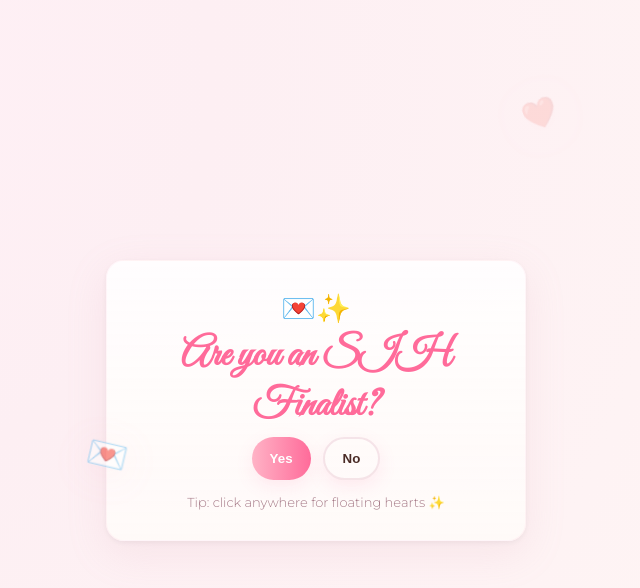
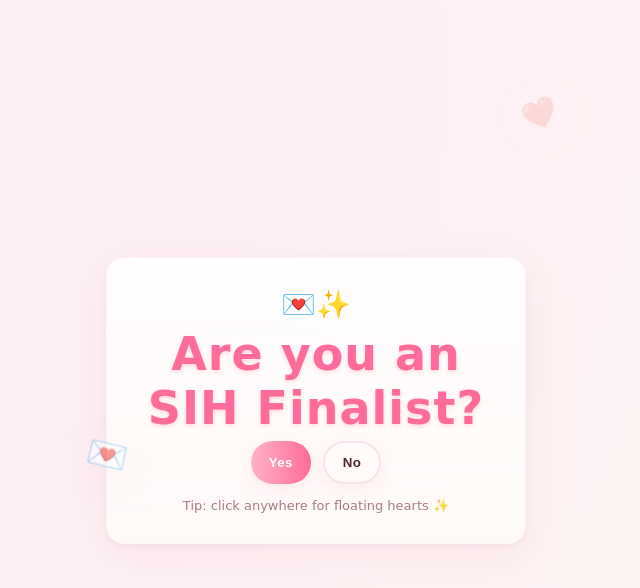
Before and after one commit to TAMILJUNIOR/SIH_FINALIST, a plain HTML site: page index.html in a window 1280 px wide. Shown: the whole page, without its empty margins (324-964 px from the left). Drawn offline with Linux system fonts and the light colour scheme.

Commit message:
Update style.css

```diff
--- a/style.css
+++ b/style.css
@@ -9,27 +9,42 @@
 
 /* GENERAL */
 *{box-sizing:border-box}
-body{margin:0;font-family: 'Montserrat', system-ui, -apple-system, 'Segoe UI', Roboto, 'Helvetica Neue', Arial; color:var(--ink);}
+body{
+  margin:0;
+  font-family: 'Montserrat', system-ui, -apple-system, 'Segoe UI', Roboto, 'Helvetica Neue', Arial;
+  color:var(--ink);
+}
 
-/* Floating canvas for hearts — let clicks pass through */
+/* Floating hearts layer (does NOT block clicks) */
 .float-canvas{
   position: fixed;
   inset: 0;
-  pointer-events: none; /* <-- allow clicks to pass through to buttons */
+  pointer-events: none;
   z-index: 50;
 }
 
-/* ensure login card and letter frame sit above hearts */
+/* UI sits above hearts */
 .login-card, .letter-frame, .denied-card {
   position: relative;
-  z-index: 100; /* bring UI above hearts */
+  z-index: 100;
 }
 
 /* LOGIN PAGE ROMANTIC */
 .login-body-romantic{
   min-height:100vh;
   background: radial-gradient(circle at 10% 10%, #fff0f6 0%, #fdeff3 30%, #fff7f5 100%);
-  display:flex;align-items:center;justify-content:center;
+  display:flex;
+  align-items:center;
+  justify-content:center;
+}
+
+/* Romantic font overrides for login page */
+.login-card,
+.login-title,
+.login-sub,
+.btn,
+.tip {
+  font-family: 'Poppins', 'Parisienne', cursive !important;
 }
 
 .login-card{
@@ -43,40 +58,95 @@ body{margin:0;font-family: 'Montserrat', system-ui, -apple-system, 'Segoe UI', R
   border:1px solid rgba(255, 120, 160, 0.06);
 }
 
-.logo-hearts{font-size:28px; margin-bottom:6px}
-.login-title{font-family:'Great Vibes', cursive; font-size:40px; margin:6px 0; color:var(--accent); text-shadow: 0 1px 0 #fff;}
-.login-sub{color:#8a5a65;margin:8px 0 18px}
+.logo-hearts{
+  font-size:28px;
+  margin-bottom:6px;
+}
 
-.btns{display:flex;gap:12px;justify-content:center;flex-wrap:wrap}
+.login-title{
+  font-family: 'Parisienne', cursive !important;
+  font-size:46px;
+  margin:6px 0;
+  color:var(--accent);
+  letter-spacing:1px;
+  text-shadow: 0 2px 4px rgba(255,140,170,0.3);
+}
+
+.login-sub{
+  font-family: 'Poppins', sans-serif !important;
+  font-size:16px;
+  font-weight:400;
+  color:#a86878;
+  margin:8px 0 20px;
+}
+
+.btns{
+  display:flex;
+  gap:12px;
+  justify-content:center;
+  flex-wrap:wrap;
+}
+
 .btn{
   cursor:pointer;
   border:0;
   padding:12px 18px;
   border-radius:999px;
   font-weight:600;
+  font-family:'Poppins', sans-serif !important;
+  letter-spacing:0.3px;
   box-shadow:0 6px 18px rgba(255,107,154,0.12);
   transition:transform .16s ease, box-shadow .16s;
 }
-.btn.yes{background: linear-gradient(90deg,#ffb3c6,#ff6b9a); color:white;}
-.btn.no{background:transparent;border:2px solid rgba(200,120,150,0.18); color:var(--ink);}
 
-.btn:hover{transform:translateY(-4px);box-shadow:0 18px 30px rgba(255,107,154,0.14)}
+.btn.yes{
+  background: linear-gradient(90deg,#ffb3c6,#ff6b9a);
+  color:white;
+}
+
+.btn.no{
+  background:transparent;
+  border:2px solid rgba(200,120,150,0.18);
+  color:var(--ink);
+}
+
+.btn:hover{
+  transform:translateY(-4px);
+  box-shadow:0 18px 30px rgba(255,107,154,0.14);
+}
 
 /* TIP */
-.tip{display:block;margin-top:14px;color:#a67a88;font-size:13px}
+.tip{
+  display:block;
+  margin-top:14px;
+  color:#a67a88;
+  font-size:13px;
+}
 
 /* LETTER PAGE */
 .letter-body-romantic{
   min-height:100vh;
   background: url('images/paper-bg.jpg') center/cover fixed no-repeat;
-  display:flex;align-items:center;justify-content:center;
+  display:flex;
+  align-items:center;
+  justify-content:center;
   padding:40px;
 }
 
-#letter-stage{position:relative;width:100%;max-width:880px}
-.vignette{position:absolute;inset:0;background:radial-gradient(ellipse at center, rgba(255,255,255,0) 0%, rgba(0,0,0,0.06) 70%);border-radius:12px;pointer-events:none;}
+#letter-stage{
+  position:relative;
+  width:100%;
+  max-width:880px;
+}
 
-/* Letter frame */
+.vignette{
+  position:absolute;
+  inset:0;
+  background:radial-gradient(ellipse at center, rgba(255,255,255,0) 0%, rgba(0,0,0,0.06) 70%);
+  border-radius:12px;
+  pointer-events:none;
+}
+
 .letter-frame{
   position:relative;
   background: linear-gradient(180deg, rgba(255,250,243,0.95), rgba(255,246,240,0.9));
@@ -92,8 +162,11 @@ body{margin:0;font-family: 'Montserrat', system-ui, -apple-system, 'Segoe UI', R
   top: -18px;
   background: var(--gold);
   color: white;
-  width:46px;height:46px;
-  display:flex;align-items:center;justify-content:center;
+  width:46px;
+  height:46px;
+  display:flex;
+  align-items:center;
+  justify-content:center;
   border-radius:50%;
   font-weight:700;
   box-shadow:0 8px 20px rgba(212,165,135,0.3);
@@ -118,10 +191,8 @@ body{margin:0;font-family: 'Montserrat', system-ui, -apple-system, 'Segoe UI', R
   overflow:auto;
   padding-right:6px;
   white-space: pre-line;
-
 }
 
-/* signature and emoji row */
 .signature{
   margin-top:28px;
   font-style:italic;
@@ -129,19 +200,42 @@ body{margin:0;font-family: 'Montserrat', system-ui, -apple-system, 'Segoe UI', R
   font-size:18px;
   color:#7a4a4a;
 }
-.emoji-row{text-align:center;margin-top:16px;font-size:22px}
+
+.emoji-row{
+  text-align:center;
+  margin-top:16px;
+  font-size:22px;
+}
 
 /* DENIED PAGE */
 .denied-body-romantic{
-  min-height:100vh;display:flex;align-items:center;justify-content:center;
+  min-height:100vh;
+  display:flex;
+  align-items:center;
+  justify-content:center;
   background: linear-gradient(180deg,#fffafc,#fff2f5);
 }
 
 .denied-card{
-  width:96%;max-width:600px;padding:28px;border-radius:14px;text-align:center;background:var(--paper);box-shadow:0 12px 40px rgba(160,82,120,0.06)
+  width:96%;
+  max-width:600px;
+  padding:28px;
+  border-radius:14px;
+  text-align:center;
+  background:var(--paper);
+  box-shadow:0 12px 40px rgba(160,82,120,0.06);
 }
-.denied-card h2{font-family:'Great Vibes',cursive;color:var(--accent);font-size:36px;margin:8px 0}
-.denied-card p{color:#6b3f46}
+
+.denied-card h2{
+  font-family:'Great Vibes',cursive;
+  color:var(--accent);
+  font-size:36px;
+  margin:8px 0;
+}
+
+.denied-card p{
+  color:#6b3f46;
+}
 
 /* small screens */
 @media (max-width:520px){
@@ -150,12 +244,14 @@ body{margin:0;font-family: 'Montserrat', system-ui, -apple-system, 'Segoe UI', R
   .letter-heading{font-size:34px}
 }
 
-/* heart bubble style generated by JS */
+/* heart style */
 .heart {
   position:fixed;
   pointer-events:none;
   width:32px;height:32px;
-  display:flex;align-items:center;justify-content:center;
+  display:flex;
+  align-items:center;
+  justify-content:center;
   transform:translate(-50%,-50%) scale(0.9);
   will-change: transform, opacity;
   z-index:9999;
@@ -163,5 +259,3 @@ body{margin:0;font-family: 'Montserrat', system-ui, -apple-system, 'Segoe UI', R
   filter: drop-shadow(0 6px 18px rgba(255,96,145,0.12));
   font-size:22px;
 }
-
-/* gentle float animation (applied inline via JS for variation) */
```
